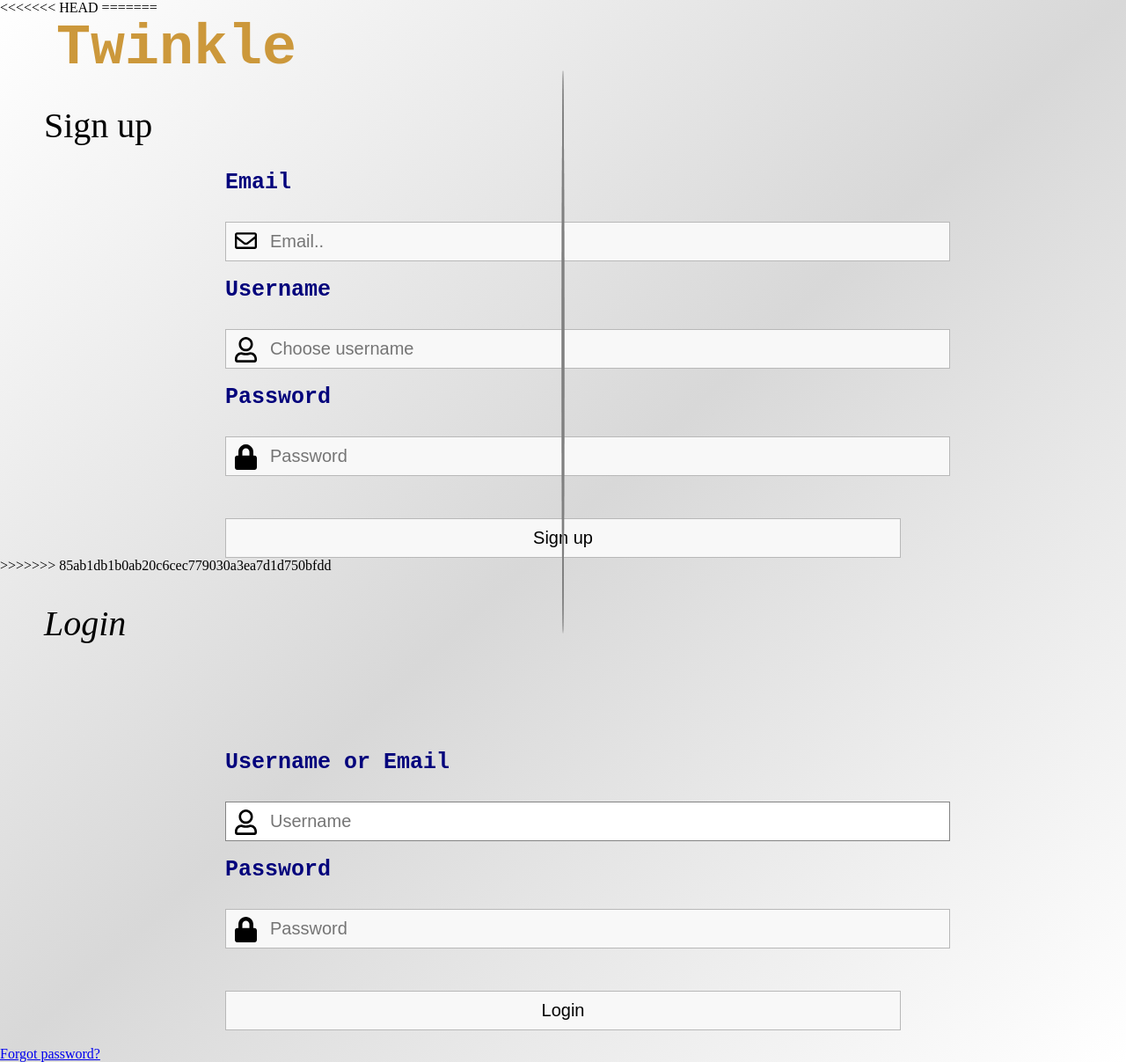
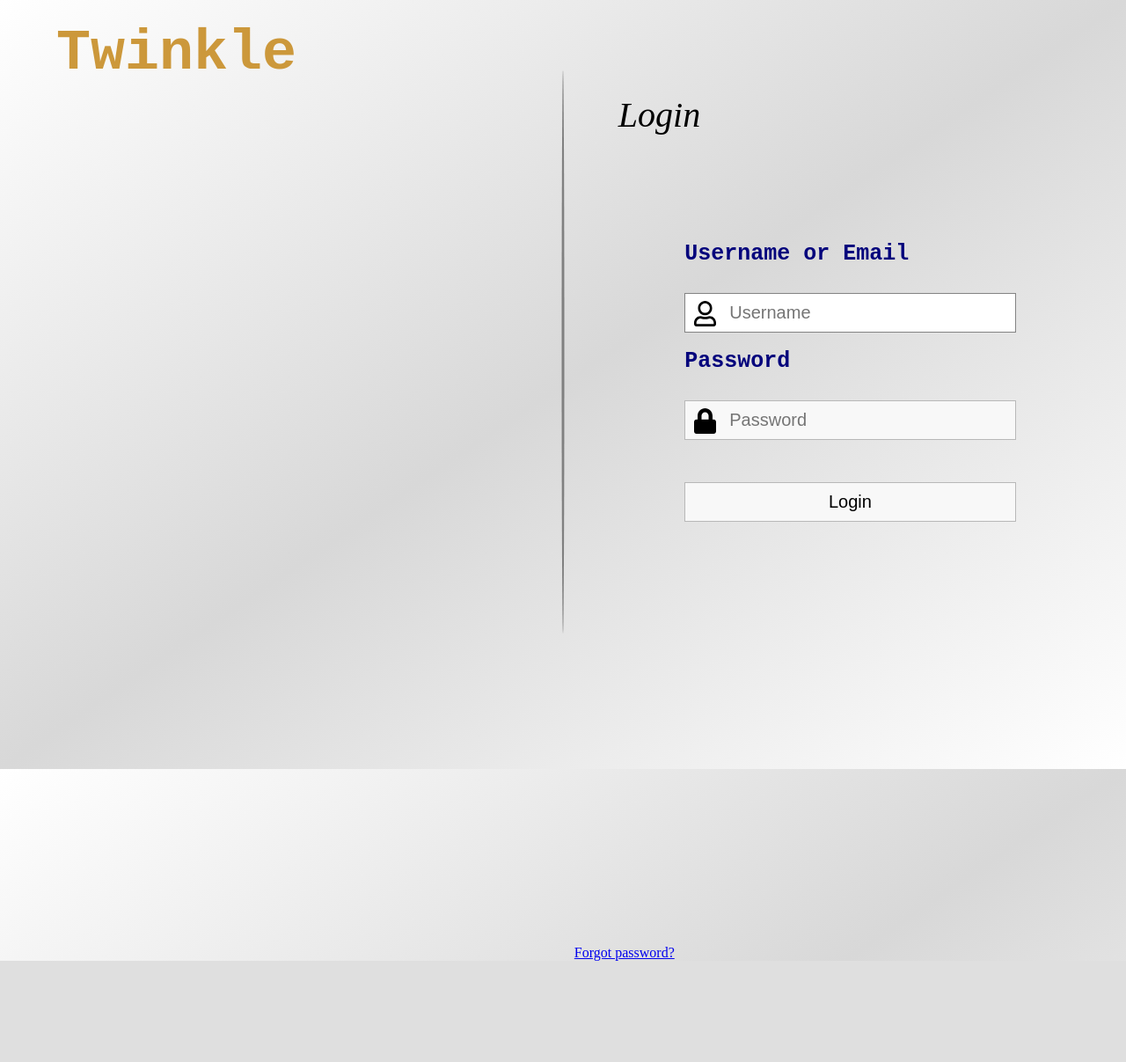
Before and after one commit to kobimiz/Twinkle, a PHP site: page /login.html in a window 1280 px wide; the page is wider, and only the part inside the window is pictured. Shown: that part at 88% size. After the commit the page ends 1092 px from the top of that part, so only its background shows below. Run offline with PHP 8.4, Linux system fonts and the light colour scheme; some libraries are stand-ins or nearby versions.

Commit message:
last updates 23/01/19

```diff
--- a/login.html
+++ b/login.html
@@ -11,31 +11,14 @@
 
     <title>Twinkle sign in or sign up!</title>
 </head>
-<<<<<<< HEAD
-<body onLoad="document.login.username.focus()";>
-
-  <span id="midLine"></span>
-=======
 
 <body onload="document.login.username.focus()">
-    <div class="contain">
+
         <div id="logo">Twinkle</div>
-        <h1 id="signintro">Sign up</h1>
-        <form method="POST" name="register">
-            <label for="email">Email</label><br>
-            <input name="email" type="email" id="email" placeholder="Email.." autocomplete="off" required><br>
-            <label for="choosename">Username</label><br>
-            <input name="choosename" id="choosename" type="text" placeholder="Choose username" required autocomplete="off" maxlength="30"><br>
-            <label for="choosepass">Password</label><br>
-            <input name="choosepass" id="choosepass" type="password" placeholder="Password" required onkeyup="WshowPass()"><br>
-            <img src="iconList/eye-solid.svg" id="Wshowpass" onclick="Wchangepass()">
-            <input type="submit" name="register" value="Sign up" id="register">
-        </form>
-    </div>
+
 
     <span id="midLine"></span>
 
->>>>>>> 85ab1db1b0ab20c6cec779030a3ea7d1d750bfdd
     <section id="loginsec">
         <h1 id="intro"><em>Login</em></h1>
         <form method="post" name="login">
@@ -74,9 +57,6 @@
                 showpass.src = "iconList/eye-solid.svg";
             });
         }
-<<<<<<< HEAD
-/*-----*/
-=======
 
         function WshowPass() {
             Wshowpass.style.display = "block";
@@ -98,7 +78,6 @@
                 Wshowpass.src = "iconList/eye-solid.svg";
             });
         }
->>>>>>> 85ab1db1b0ab20c6cec779030a3ea7d1d750bfdd
     </script>
 
 </body>
--- a/styles/Signup.css
+++ b/styles/Signup.css
@@ -60,19 +60,19 @@ body{
     background-color: white;
 }
 #email{
-    background-image: url(/styles/envelope-regular.svg);
+    background-image: url(/iconList/envelope-regular.svg);
     background-position: 10px 8px;
     background-repeat: no-repeat;
     background-size: 25px;
 }
 #choosename{
-    background-image: url(/styles/user-regular.svg);
+    background-image: url(/iconList/user-regular.svg);
     background-position: 10px 8px;
     background-repeat: no-repeat;
     background-size: 25px;
 }
 #choosepass{
-    background-image: url(/styles/lock-solid.svg);
+    background-image: url(/iconList/lock-solid.svg);
     background-position: 10px 8px;
     background-repeat: no-repeat;
     background-size: 25px;
--- a/styles/login.css
+++ b/styles/login.css
@@ -3,90 +3,8 @@ body{
     margin:0;
     overflow: hidden;
     background: linear-gradient(to top left,white,rgb(216, 216, 216),white);
+    height: 100vh;
 }
-<<<<<<< HEAD
-=======
-.contain{
-    float:left;
-    height: 100vh;
-    width:49vw;
-    display:block;
-    align-items: center;
-    box-sizing: border-box;
-}
-.contain>#signintro{
-    text-align: left;
-    margin-left: 50px;
-    font-size: 40px;
-    color: black;
-    font-weight: 50;
-}
-.contain>form{
-    height: 100%;
-    width:60%;
-    margin-top:120px;
-    margin:auto;
-}
-.contain>form>input{
-    display:block;
-    width: 100%;
-    padding:10px;
-    margin-top: 30px;
-    border: 1px solid rgb(184, 184, 184);
-    outline:none;
-    font-size: 20px;
-    background-color: rgb(248, 248, 248);
-
-}
-.contain>form>input:not([type="submit"]){
-    padding: 10px 4px 10px 50px;
-}
-.contain>form>input:focus{
-    border:1px solid rgb(131, 131, 131);
-    background-color: white;
-}
-#email{
-    background-image: url(/iconList/envelope-regular.svg);
-    background-position: 10px 8px;
-    background-repeat: no-repeat;
-    background-size: 25px;
-}
-#choosename{
-    background-image: url(/iconList/user-regular.svg);
-    background-position: 10px 8px;
-    background-repeat: no-repeat;
-    background-size: 25px;
-}
-#choosepass{
-    background-image: url(/iconList/lock-solid.svg);
-    background-position: 10px 8px;
-    background-repeat: no-repeat;
-    background-size: 25px;
-}
-#Wshowpass{
-    width: 24px;
-    height:24px;
-    position: absolute;
-    left: 36%;
-    top: 64.5%;
-    cursor: pointer;
-    display: none;
-}
-.contain>form>#register{
-    width:100%;
-}
-.contain>form>label{
-    color: #03037c;
-    font-weight: bold;
-    font-size: 25px;
-    font-family: 'Courier New', Courier, monospace;
-}
-.contain>form>input[type="submit"]:hover{
-    background-color: rgb(219, 219, 219);
-    cursor: pointer;
-}
-
-/* <-------Till here is Sign up form--------------> */
 
 #logo{
     font-family: 'Courier New', Courier, monospace;
@@ -97,7 +15,6 @@ body{
     left: 5vw;
     color:#cc983b;
 }
->>>>>>> 85ab1db1b0ab20c6cec779030a3ea7d1d750bfdd
 
 #loginsec{
     float: right;
@@ -133,6 +50,7 @@ body{
 }
 #loginsec>form>input:not([type="submit"]){
     padding: 10px 4px 10px 50px;
+    box-sizing: border-box;
 
 }
 #loginsec>form>input:focus{
@@ -156,7 +74,7 @@ body{
     height:24px;
     position: absolute;
     right: 11vw;
-    top: 52vh;
+    top: 61.5vh;
     cursor: pointer;
     display: none;
 }
```
Also changed, not shown: Signup.html (+4 -4 lines).
